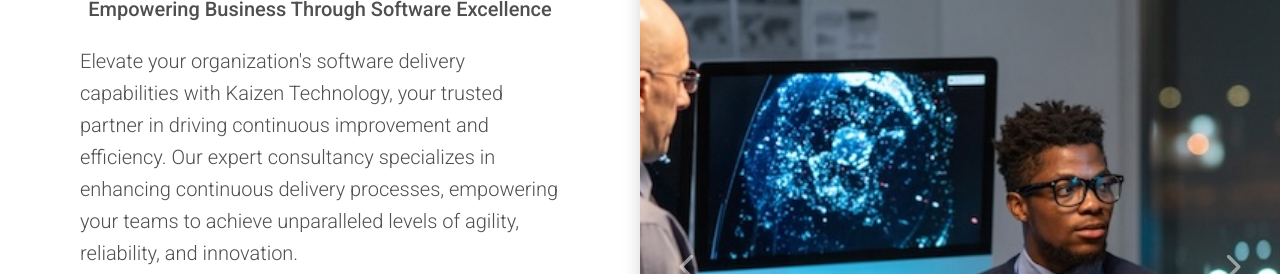
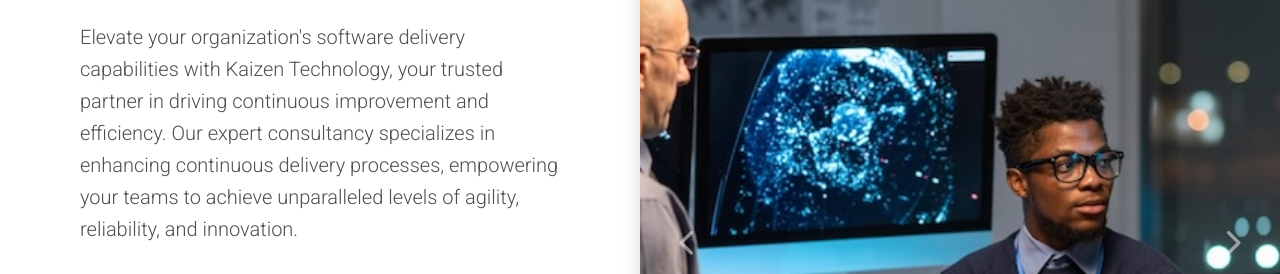
Before and after one commit to kaizen-technology-llc/kaizen-technology, a website: page index.html in a window 1280 px wide. Shown: the part 187-461 px from the top of the page. Drawn offline with Linux system fonts and the light colour scheme.

Commit message:
Tweak padding

```diff
--- a/index.html
+++ b/index.html
@@ -24,7 +24,7 @@
     <!-- Section: Split screen -->
     <section class="">
 
-      <div class="container-fluid px-0 pt-5">
+      <div class="container-fluid px-0 pt-4 pb-4">
         <div class="row g-0">
           <!-- First column -->
           <div class="col-lg-6 vh-100 d-flex justify-content-center text-center">
```
